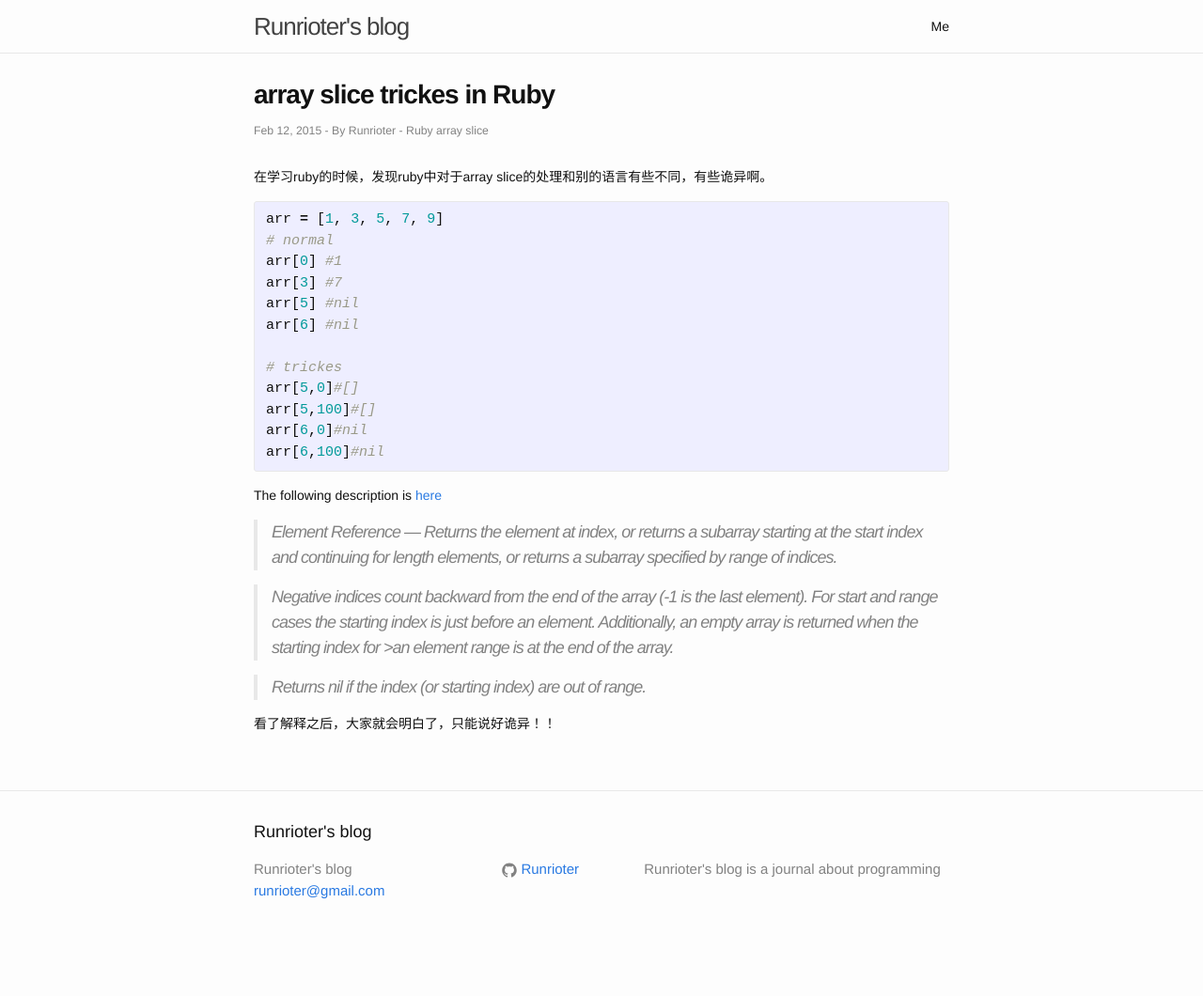
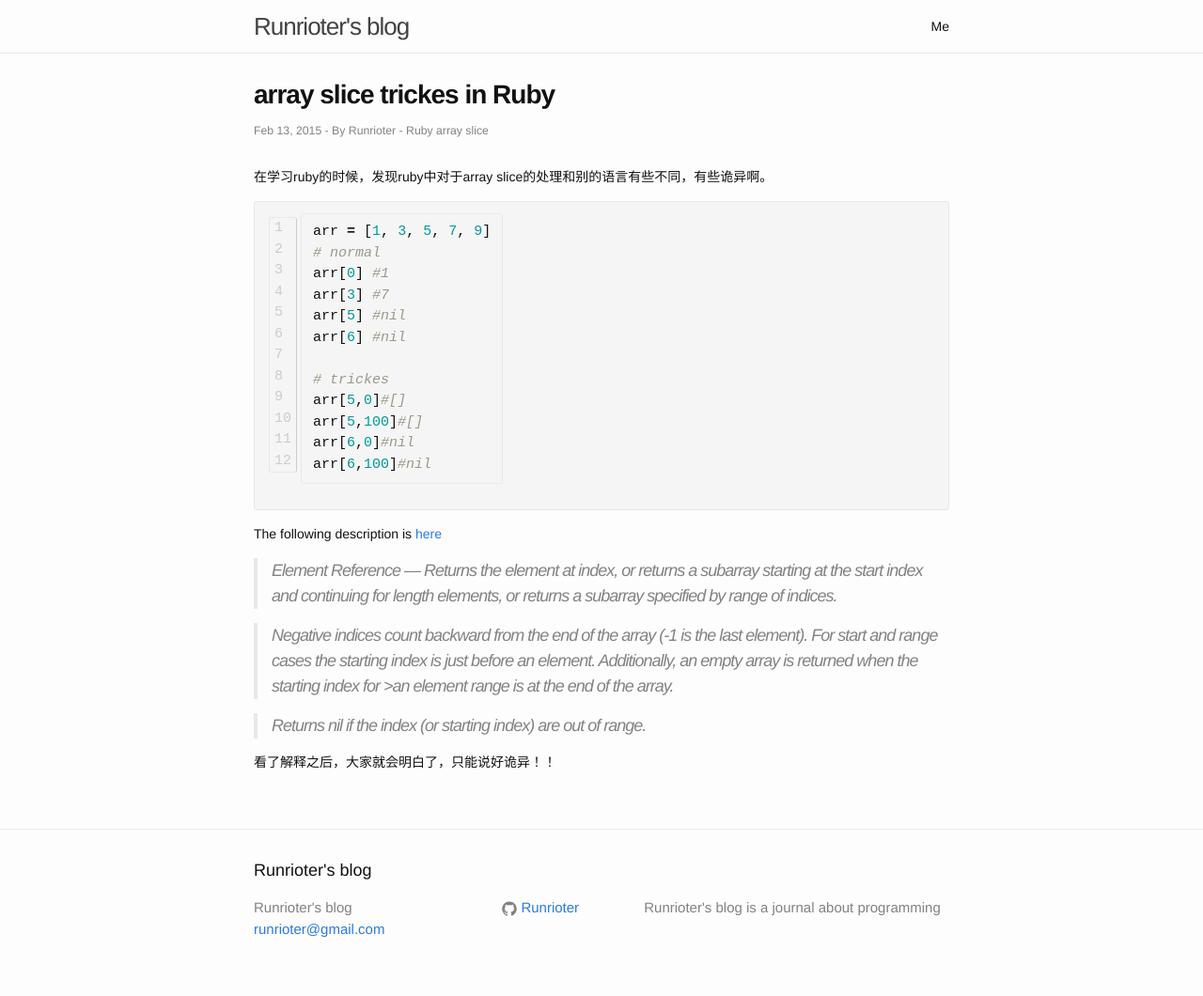
Before and after one commit to Runrioter/Runrioter.github.io, a Jekyll site: the page built from _posts/2015-02-12-trickes-of-array-slice-in-Ruby.md, in a window 1280 px wide. Shown: the whole page at 94% size. Built offline with Jekyll 4.4.1, drawn with Linux system fonts in a browser that asks for light colours; before the commit the page ends 1019 px from its top, so only the background shows below that.

Commit message:
modify highlighter css syntax

```diff
--- a/_config.yml
+++ b/_config.yml
@@ -1,13 +1,42 @@
 # Site settings
 # can be referred by {{ site.description }}
 title: Runrioter's blog
+
 email: runrioter@gmail.com
+
 description: > # this means to ignore newlines until "baseurl:"
   Runrioter's blog is a journal about programming
 baseurl: "" # the subpath of your site, e.g. /blog/
-url: "http://runrioter.github.com" # the base hostname & protocol for your site
+
+url: "http://www.megorich.com" # the base hostname & protocol for your site
+
 #twitter_username: Runrioter
 github_username:  Runrioter
 
+timezone: Asia/Shanghai
+encoding: utf-8
+
+# publish posts in future date
+#future: true
+
+# produce an index for related posts
+#lsi: true
+
+# limit the number of posts to parse and publish
+#limit_posts: 100
+
 # Build settings
 markdown: kramdown
+#highlighter: rouge
+excerpt_separator: "\n\n"
+
+
+# YAML Front Matter defaults
+defaults:
+  -
+    scope:
+      path: "_posts" # an empty string here means all files in the project
+      #type: "posts"
+    values:
+      layout: "post"
+      author: "Runrioter Wung"
--- a/_posts/2015-02-12-trickes-of-array-slice-in-Ruby.md
+++ b/_posts/2015-02-12-trickes-of-array-slice-in-Ruby.md
@@ -8,7 +8,7 @@ meta: Ruby array slice
 ---
 在学习ruby的时候，发现ruby中对于array slice的处理和别的语言有些不同，有些诡异啊。
 
-{% highlight ruby %}
+{% highlight ruby  linenos %}
 
 arr = [1, 3, 5, 7, 9]
 # normal
--- a/_sass/_base.scss
+++ b/_sass/_base.scss
@@ -130,7 +130,7 @@ code {
     font-size: 15px;
     border: 1px solid $grey-color-light;
     border-radius: 3px;
-    background-color: #eef;
+    background-color: #f5f5f5;
 }
 
 code {
--- a/_sass/_syntax-highlighting.scss
+++ b/_sass/_syntax-highlighting.scss
@@ -65,3 +65,6 @@
     .vi    { color: #008080 } // Name.Variable.Instance
     .il    { color: #099 } // Literal.Number.Integer.Long
 }
+
+.highlight .lineno { color: #ccc; display:inline-block; padding: 0 5px; border-right:1px solid #ccc; }
+.highlight pre code { display: block; white-space: pre; overflow-x: auto; word-wrap: normal; }
--- a/index.html
+++ b/index.html
@@ -14,6 +14,9 @@ layout: default
         <h2>
           <a class="post-link" href="{{ post.url | prepend: site.baseurl }}">{{ post.title }}</a>
         </h2>
+        <p class="post-excerpt">
+        {{ post.excerpt | strip_html }}
+        </p>
       </li>
     {% endfor %}
   </ul>
```
Also changed, not shown: _posts/2015-02-28-something-about-mongo.md (+0 -1 lines), _posts/2015-02-11-welcome-to-runrioter's-blog.md (renamed from _posts/2015-02-11-welcome-to-runrioter's-blog.markdown).
